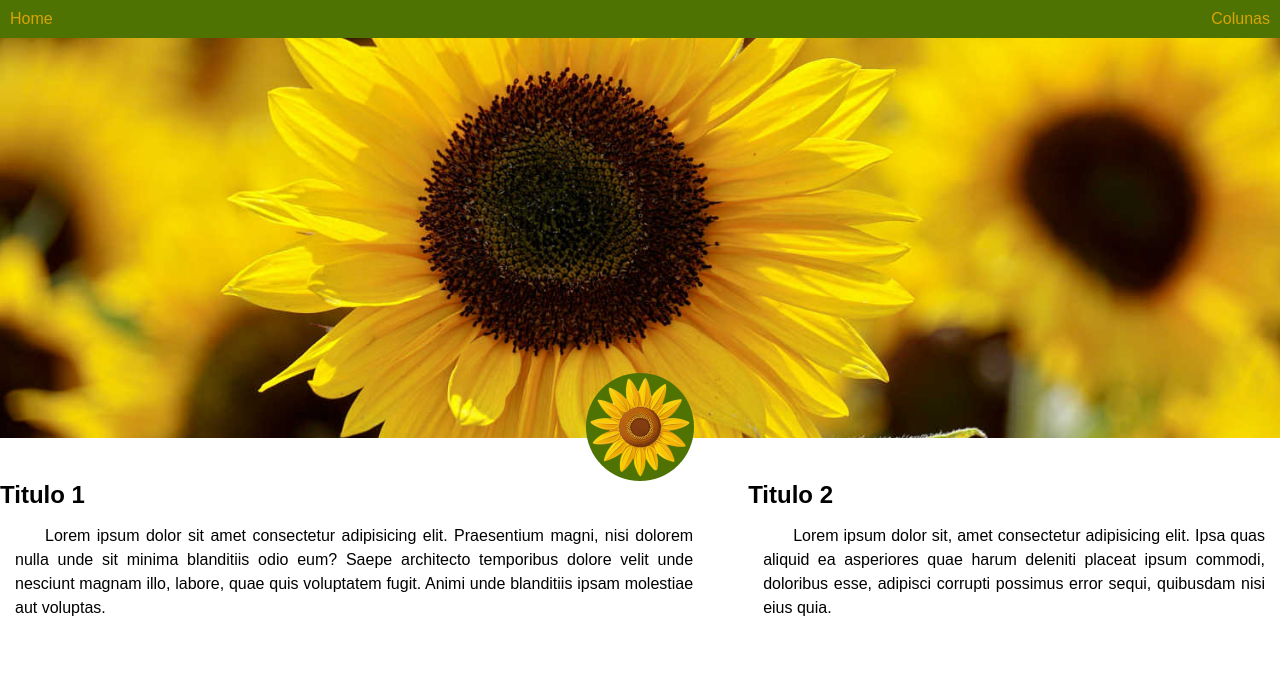
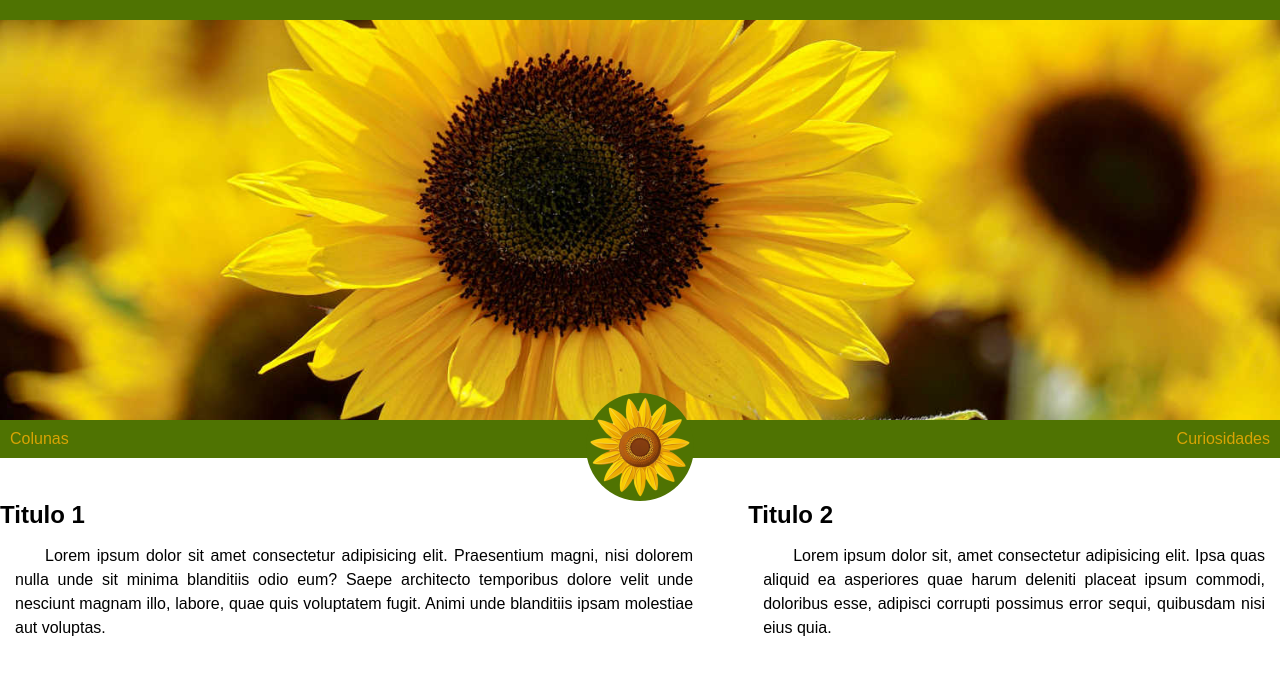
Before and after one commit to andreijc/girassol, a Vue app: page / in a window 1280 px wide. Shown: the top 674 px of the page. Built offline with nearby package versions, Linux system fonts and the light colour scheme.

Commit message:
criei o navBar dinamico

```diff
--- a/package.json
+++ b/package.json
@@ -10,7 +10,8 @@
   },
   "dependencies": {
     "vue": "^3.5.13",
-    "vue-router": "^4.5.0"
+    "vue-router": "^4.5.0",
+    "vue-smooth-dnd": "^0.8.1"
   },
   "devDependencies": {
     "@vitejs/plugin-vue": "^5.2.1",
--- a/src/components/navBar.vue
+++ b/src/components/navBar.vue
@@ -1,7 +1,8 @@
 <template>
   <nav>
-        <RouterLink class="link" to="/">Home</RouterLink>
-        <RouterLink class="link" to="/colunas">Colunas</RouterLink>
+        <RouterLink v-show= "home" class="link" to="/">Home</RouterLink>
+        <RouterLink v-show= "colunas" class="link" to="/colunas">Colunas</RouterLink>
+        <RouterLink v-show = "curio" class="link" to="/curiosidades">Curiosidades</RouterLink>
       </nav>
 </template>
 
@@ -10,6 +11,12 @@ import {RouterLink} from 'vue-router'
 export default {
     components:{
         RouterLink
+    },
+    props: {
+        home: Boolean,
+        colunas: Boolean,
+        curio: Boolean,
+
     }
 }
 </script>
--- a/src/router/index.js
+++ b/src/router/index.js
@@ -17,6 +17,11 @@ const router = createRouter({
       // which is lazy-loaded when the route is visited.
       component: () => import('../views/ColunasView.vue'),
     },
+    {
+      path: '/curiosidades',
+      name: 'Curiosidades',
+      component: ()=> import('../views/CuriosidadesView.vue')
+    }
   ],
 })
 
--- a/src/views/ColunasView.vue
+++ b/src/views/ColunasView.vue
@@ -1,9 +1,33 @@
 <template>
-  <div class="about">
+  <section>
+    <NavBar
+    :home="nav.home"
+    :colunas="nav.colunas"
+    :curio="nav.curio"
+    />
 
-  </div>
+  </section>
 </template>
+<script>
+import NavBar from '@/components/navBar.vue';
 
+
+export default {
+  components: {
+    NavBar
+  },
+
+  data(){
+    return{
+      nav: {
+        home: true,
+        culunas: false,
+        curio: true
+      }
+    }
+  }
+}
+</script>
 <style>
 
 </style>
--- a/src/views/HomeView.vue
+++ b/src/views/HomeView.vue
@@ -1,5 +1,10 @@
 <template>
   <headerImg />
+  <NavBar
+    :home="nav.home"
+    :colunas="nav.colunas"
+    :curio="nav.curio"
+    />
   <div id="icon-girassol">
         <img  :class="{giro: status_giro}" @click="gira" src="/img/icone-girasssol.png" alt="Um girassol">
   </div>
@@ -31,7 +36,12 @@ export default {
   data() {
     return {
       status_giro: false,
-      status_letra: false
+      status_letra: false,
+      nav: {
+        home: false,
+        colunas: true,
+        curio: true
+      }
     }
 
   },
```
Also changed, not shown: src/views/CuriosidadesView.vue (added), 1 other file (tests, documents, lock files or other folders).
